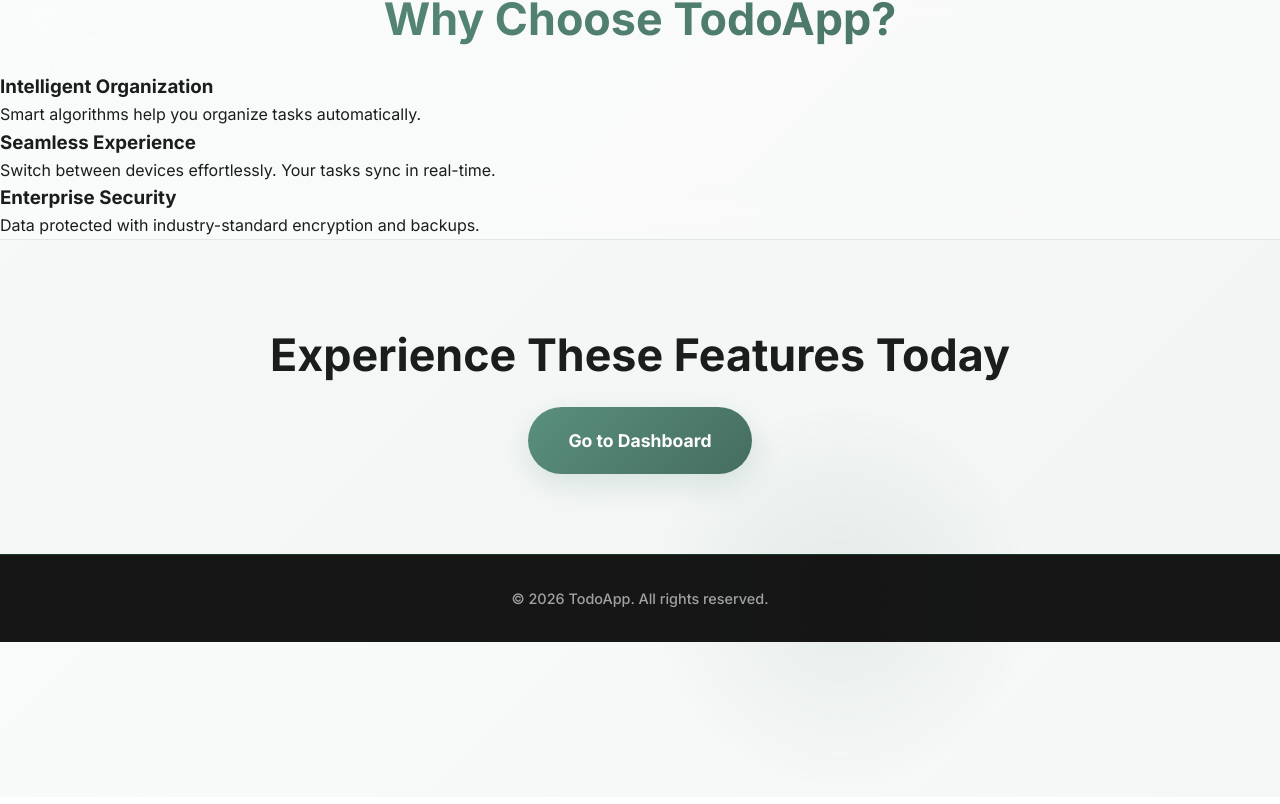
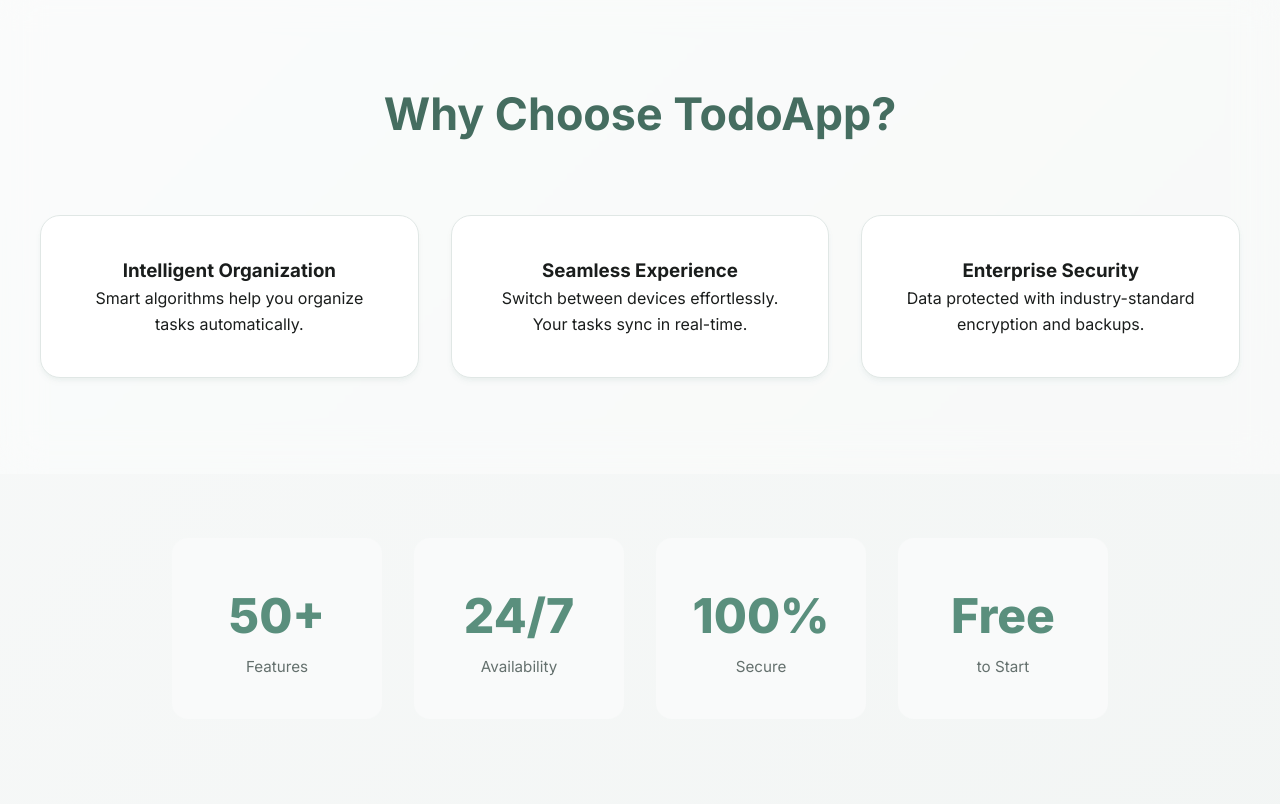
Before and after one commit to AreebaSadiq23/Todo-application, a Next.js app in the folder frontend/: page /features in a window 1280 px wide. Shown: the part 796-1600 px from the top of the page. Built offline with nearby package versions, Linux system fonts and the light colour scheme; no server answers.

Commit message:
feat: restore Features page layout and styles

```diff
--- a/frontend/app/features/Features.css
+++ b/frontend/app/features/Features.css
@@ -1,8 +1,18 @@
 /* ========================================
-   PREMIUM FEATURES PAGE - LIGHT ELEGANT THEME
+   PREMIUM FEATURES PAGE - INTERACTIVE THEME
    Modern, Attractive & Professional
    ======================================== */
 
+.features-page {
+  font-family: 'Inter', -apple-system, BlinkMacSystemFont, 'Segoe UI', sans-serif;
+  color: var(--gray-900);
+  background: var(--background-gradient);
+  min-height: 100vh;
+  position: relative;
+  overflow-x: hidden;
+}
+
+/* --- Workflow Section --- */
 .interactive-workflow-section {
   display: grid;
   grid-template-columns: 1fr 1fr;
@@ -42,7 +52,7 @@
 .progress-blue { background: #3b82f6; }
 .progress-orange { background: #f97316; }
 .progress-pink { background: #ec4899; }
-.progress-red { background: var(--danger); }
+.progress-red { background: #e57373; }
 
 .workflow-side {
   display: flex;
@@ -107,6 +117,7 @@
   color: white;
   border-color: var(--primary);
   transform: scale(1.3) !important;
+  box-shadow: 0 0 15px var(--primary);
 }
 
 .center-node {
@@ -125,118 +136,40 @@
   font-weight: 800;
 }
 
-.feature-card h3 {
-  font-size: 1.5rem;
-  font-weight: 700;
-  color: var(--gray-900);
-  margin-bottom: 1rem;
-  position: relative;
-  z-index: 1;
-}
-
-.feature-card p {
-  font-size: 0.95rem;
-  color: var(--gray-700);
-  line-height: 1.7;
-  position: relative;
-  z-index: 1;
-}
-
-/* Highlights Section */
+/* --- Other Sections --- */
 .highlights-section {
+  padding: 6rem 2rem;
   background: rgba(255, 255, 255, 0.4);
   backdrop-filter: blur(20px);
-  border-top: 1px solid var(--gray-200);
-  border-bottom: 1px solid var(--gray-200);
 }
 
 .section-title {
   font-size: 2.8rem;
-  font-weight: 700;
-  background: linear-gradient(135deg, var(--primary) 0%, var(--primary-dark) 100%);
-  -webkit-background-clip: text;
-  -webkit-text-fill-color: transparent;
-  background-clip: text;
   text-align: center;
-  margin-bottom: 1rem;
+  margin-bottom: 4rem;
+  color: var(--primary-dark);
 }
 
-.section-subtitle {
-  font-size: 1.1rem;
-  color: var(--gray-600);
-  text-align: center;
-  margin-bottom: 4rem;
-  max-width: 600px;
-  margin-left: auto;
-  margin-right: auto;
+.highlights-row {
+  display: grid;
+  grid-template-columns: repeat(3, 1fr);
+  gap: 2rem;
+  max-width: 1200px;
+  margin: 0 auto;
 }
 
-.highlights-list {
-  max-width: 1000px;
-  margin: 0 auto;
-  display: flex;
-  flex-direction: column;
-  gap: 2.5rem;
+.highlight-card {
+  background: white;
+  padding: 2.5rem;
+  border-radius: 20px;
+  border: 1px solid var(--gray-200);
+  box-shadow: var(--shadow-md);
+  text-align: center;
 }
 
-.highlight-item {
-  background: var(--gray-50);
-  backdrop-filter: blur(20px);
-  border: 1px solid var(--gray-200);
-  border-radius: 20px;
-  padding: 3rem;
-  display: flex;
-  align-items: flex-start;
-  gap: 2rem;
-  box-shadow: var(--shadow-md);
-  transition: all 0.4s ease;
-}
-
-.highlight-item:hover {
-  transform: translateY(-5px);
-  box-shadow: 0 15px 50px rgba(90, 143, 125, 0.15);
-}
-
-.highlight-green .highlight-icon {
-  background: linear-gradient(135deg, rgba(107, 191, 138, 0.15), rgba(16, 185, 129, 0.15));
-  color: var(--success);
-}
-.highlight-blue .highlight-icon {
-  background: linear-gradient(135deg, rgba(59, 130, 246, 0.15), rgba(6, 182, 212, 0.15));
-  color: #3b82f6;
-}
-.highlight-purple .highlight-icon {
-  background: linear-gradient(135deg, rgba(168, 85, 247, 0.15), rgba(236, 72, 153, 0.15));
-  color: #a855f7;
-}
-
-.highlight-icon {
-  width: 80px;
-  height: 80px;
-  border-radius: 20px;
-  display: flex;
-  align-items: center;
-  justify-content: center;
-  flex-shrink: 0;
-}
-
-.highlight-content h3 {
-  font-size: 1.8rem;
-  font-weight: 700;
-  color: var(--gray-900);
-  margin-bottom: 1rem;
-}
-
-.highlight-content p {
-  font-size: 1rem;
-  color: var(--gray-700);
-  line-height: 1.8;
-}
-
-/* Stats Section */
 .stats-section {
   display: grid;
-  grid-template-columns: repeat(auto-fit, minmax(200px, 1fr));
+  grid-template-columns: repeat(4, 1fr);
   gap: 2rem;
   max-width: 1000px;
   margin: 0 auto;
@@ -247,388 +180,24 @@
   text-align: center;
   padding: 2.5rem 1.5rem;
   background: var(--gray-50);
-  backdrop-filter: blur(20px);
-  border: 1px solid var(--gray-200);
   border-radius: 16px;
-  box-shadow: var(--shadow-sm);
-  transition: all 0.3s ease;
 }
 
-.stat-item:hover {
-  transform: translateY(-8px);
-  border-color: var(--primary);
-  box-shadow: 0 12px 40px rgba(90, 143, 125, 0.1);
-}
+.stat-number { font-size: 3rem; font-weight: 800; color: var(--primary); }
+.stat-label { font-size: 0.95rem; color: var(--gray-600); }
 
-.stat-number {
-  font-size: 3rem;
-  font-weight: 800;
-  background: linear-gradient(135deg, var(--primary) 0%, var(--primary-dark) 100%);
-  -webkit-background-clip: text;
-  -webkit-text-fill-color: transparent;
-  background-clip: text;
-  margin-bottom: 0.5rem;
-}
-
-.stat-label {
-  font-size: 0.95rem;
-  color: var(--gray-600);
-  font-weight: 500;
-}
-
-/* CTA Section */
 .cta-section {
   text-align: center;
-  max-width: 900px;
-  margin: 0 auto;
   padding: 5rem 2rem;
   position: relative;
 }
 
-.cta-glow {
-  position: absolute;
-  top: 50%;
-  left: 50%;
-  transform: translate(-50%, -50%);
-  width: 400px;
-  height: 400px;
-  background: radial-gradient(circle, rgba(90, 143, 125, 0.1) 0%, transparent 70%);
-  border-radius: 50%;
-  pointer-events: none;
-  animation: pulse 3s infinite;
-}
-
-.cta-section h2 {
-  font-size: 2.8rem;
-  font-weight: 700;
-  color: var(--gray-900);
-  margin-bottom: 1rem;
-  position: relative;
-  z-index: 1;
-}
-
-.cta-section p {
-  font-size: 1.15rem;
-  color: var(--gray-700);
-  margin-bottom: 2.5rem;
-  position: relative;
-  z-index: 1;
-}
-
 .cta-button {
   display: inline-flex;
-  align-items: center;
-  gap: 0.75rem;
   padding: 1.2rem 2.5rem;
-  background: linear-gradient(135deg, var(--primary) 0%, var(--primary-dark) 100%);
-  color: #ffffff;
-  border: none;
+  background: var(--primary);
+  color: white;
   border-radius: 50px;
-  font-size: 1.1rem;
+  text-decoration: none;
   font-weight: 700;
-  text-decoration: none;
-  cursor: pointer;
-  box-shadow: 0 10px 30px rgba(90, 143, 125, 0.2);
-  transition: all 0.3s ease;
-  position: relative;
-  z-index: 1;
-  overflow: hidden;
 }
-
-.cta-button::before {
-  content: '';
-  position: absolute;
-  top: 50%;
-  left: 50%;
-  width: 0;
-  height: 0;
-  border-radius: 50%;
-  background: rgba(255, 255, 255, 0.2);
-  transform: translate(-50%, -50%);
-  transition: width 0.6s, height 0.6s;
-}
-
-.cta-button:hover::before {
-  width: 300px;
-  height: 300px;
-}
-
-.cta-button:hover {
-  transform: translateY(-3px);
-  box-shadow: 0 15px 40px rgba(90, 143, 125, 0.3);
-}
-
-/* Animations */
-@keyframes fadeInUp {
-  from {
-    opacity: 0;
-    transform: translateY(30px);
-  }
-  to {
-    opacity: 1;
-    transform: translateY(0);
-  }
-}
-
-@keyframes float {
-  0%, 100% { transform: translateY(0px); }
-  50% { transform: translateY(-20px); }
-}
-
-@keyframes pulse {
-  0%, 100% {
-    opacity: 1;
-    transform: scale(1);
-  }
-  50% {
-    opacity: 0.8;
-    transform: scale(1.05);
-  }
-}
-
-@keyframes sparkle {
-  0%, 100% { transform: scale(1) rotate(0deg); }
-  50% { transform: scale(1.2) rotate(180deg); }
-}
-
-/* Responsive Design */
-@media (max-width: 1024px) {
-  .features-hero h1 {
-    font-size: 3.5rem;
-  }
-
-  .features-grid {
-    grid-template-columns: repeat(auto-fit, minmax(280px, 1fr));
-  }
-
-  .section-title {
-    font-size: 2.5rem;
-  }
-
-  .highlight-item {
-    gap: 1.5rem;
-  }
-
-  .highlight-icon {
-    width: 70px;
-    height: 70px;
-  }
-}
-
-@media (max-width: 768px) {
-  .features-hero {
-    padding: 6rem 2rem 4rem;
-  }
-
-  .features-hero h1 {
-    font-size: 2.8rem;
-  }
-
-  .hero-description {
-    font-size: 1.1rem;
-  }
-
-  .hero-checks {
-    flex-direction: column;
-    align-items: center;
-    gap: 1rem;
-  }
-
-  section {
-    padding: 3rem 1.5rem;
-  }
-
-  .section-title {
-    font-size: 2.2rem;
-  }
-
-  .section-subtitle {
-    font-size: 1rem;
-    margin-bottom: 3rem;
-  }
-
-  .features-grid {
-    grid-template-columns: 1fr;
-    gap: 2rem;
-  }
-
-  .feature-card {
-    padding: 2.5rem 1.5rem;
-  }
-
-  .feature-icon {
-    width: 60px;
-    height: 60px;
-  }
-
-  .feature-card h3 {
-    font-size: 1.4rem;
-  }
-
-  .highlight-item {
-    flex-direction: column;
-    align-items: center;
-    text-align: center;
-    padding: 2.5rem 2rem;
-    gap: 1.5rem;
-  }
-
-  .highlight-icon {
-    width: 60px;
-    height: 60px;
-  }
-
-  .highlight-content h3 {
-    font-size: 1.5rem;
-  }
-
-  .highlight-content p {
-    font-size: 0.95rem;
-  }
-
-  .stats-section {
-    grid-template-columns: repeat(2, 1fr);
-    gap: 1.5rem;
-    padding: 3rem 1.5rem;
-  }
-
-  .stat-item {
-    padding: 2rem 1.25rem;
-  }
-
-  .stat-number {
-    font-size: 2.5rem;
-  }
-
-  .stat-label {
-    font-size: 0.875rem;
-  }
-
-  .cta-section {
-    padding: 4rem 1.5rem;
-  }
-
-  .cta-section h2 {
-    font-size: 2.2rem;
-  }
-
-  .cta-section p {
-    font-size: 1rem;
-  }
-}
-
-@media (max-width: 480px) {
-  .features-hero {
-    padding: 5rem 1.5rem 3rem;
-  }
-
-  .features-hero h1 {
-    font-size: 2.2rem;
-  }
-
-  .hero-badge {
-    font-size: 0.8rem;
-    padding: 0.5rem 1.25rem;
-  }
-
-  .hero-description {
-    font-size: 1rem;
-  }
-
-  .hero-checks {
-    gap: 0.75rem;
-  }
-
-  .check-item {
-    font-size: 0.875rem;
-  }
-
-  section {
-    padding: 2.5rem 1rem;
-  }
-
-  .section-title {
-    font-size: 1.8rem;
-  }
-
-  .section-subtitle {
-    font-size: 0.9rem;
-  }
-
-  .features-grid {
-    gap: 1.5rem;
-  }
-
-  .feature-card {
-    padding: 2rem 1.25rem;
-  }
-
-  .feature-icon {
-    width: 50px;
-    height: 50px;
-  }
-
-  .feature-card h3 {
-    font-size: 1.25rem;
-  }
-
-  .feature-card p {
-    font-size: 0.9rem;
-  }
-
-  .highlight-item {
-    padding: 2rem 1.25rem;
-  }
-
-  .highlight-icon {
-    width: 50px;
-    height: 50px;
-  }
-
-  .highlight-content h3 {
-    font-size: 1.25rem;
-  }
-
-  .highlight-content p {
-    font-size: 0.9rem;
-  }
-
-  .stats-section {
-    grid-template-columns: 1fr;
-    gap: 1.25rem;
-    padding: 2.5rem 1rem;
-  }
-
-  .stat-item {
-    padding: 1.75rem 1rem;
-  }
-
-  .stat-number {
-    font-size: 2.25rem;
-  }
-
-  .cta-section {
-    padding: 3.5rem 1rem;
-  }
-
-  .cta-section h2 {
-    font-size: 1.8rem;
-  }
-
-  .cta-section p {
-    font-size: 0.9rem;
-    margin-bottom: 2rem;
-  }
-
-  .cta-button {
-    font-size: 1rem;
-    padding: 1rem 2rem;
-    width: 100%;
-    justify-content: center;
-  }
-
-  .cta-glow {
-    width: 300px;
-    height: 300px;
-  }
-}
--- a/frontend/app/features/page.tsx
+++ b/frontend/app/features/page.tsx
@@ -79,6 +79,26 @@
         </div>
       </section>
 
+      {/* Stats Section */}
+      <section className="stats-section">
+        <div className="stat-item">
+          <div className="stat-number">50+</div>
+          <div className="stat-label">Features</div>
+        </div>
+        <div className="stat-item">
+          <div className="stat-number">24/7</div>
+          <div className="stat-label">Availability</div>
+        </div>
+        <div className="stat-item">
+          <div className="stat-number">100%</div>
+          <div className="stat-label">Secure</div>
+        </div>
+        <div className="stat-item">
+          <div className="stat-number">Free</div>
+          <div className="stat-label">to Start</div>
+        </div>
+      </section>
+
       {/* CTA Section */}
       <section className="cta-section">
         <div className="cta-glow"></div>
```
